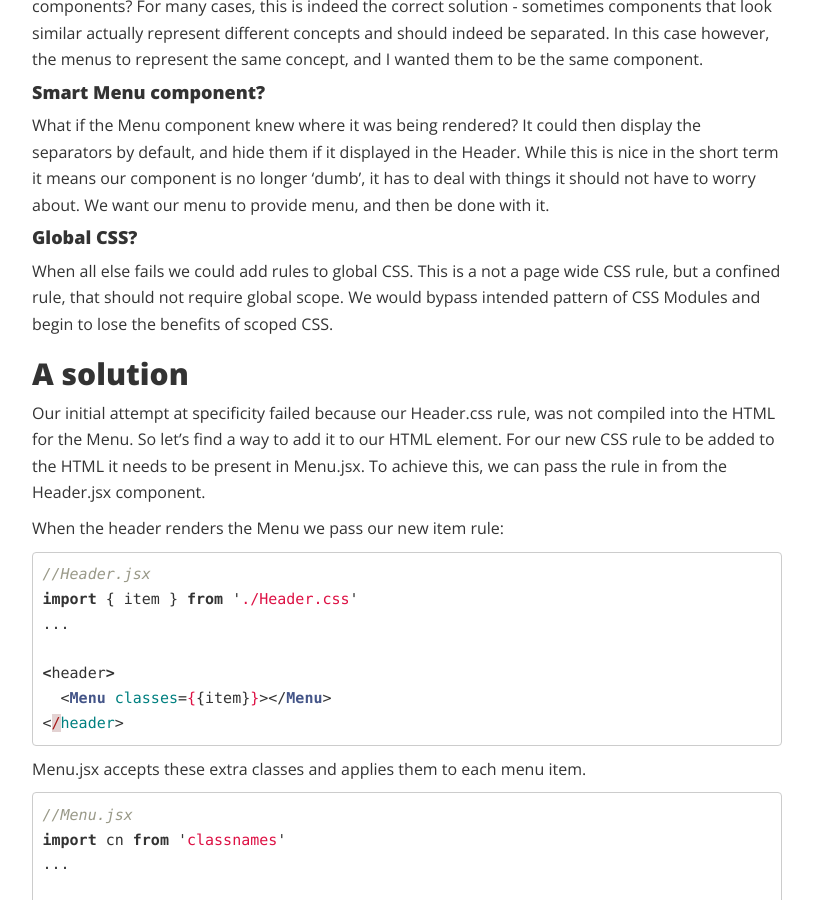
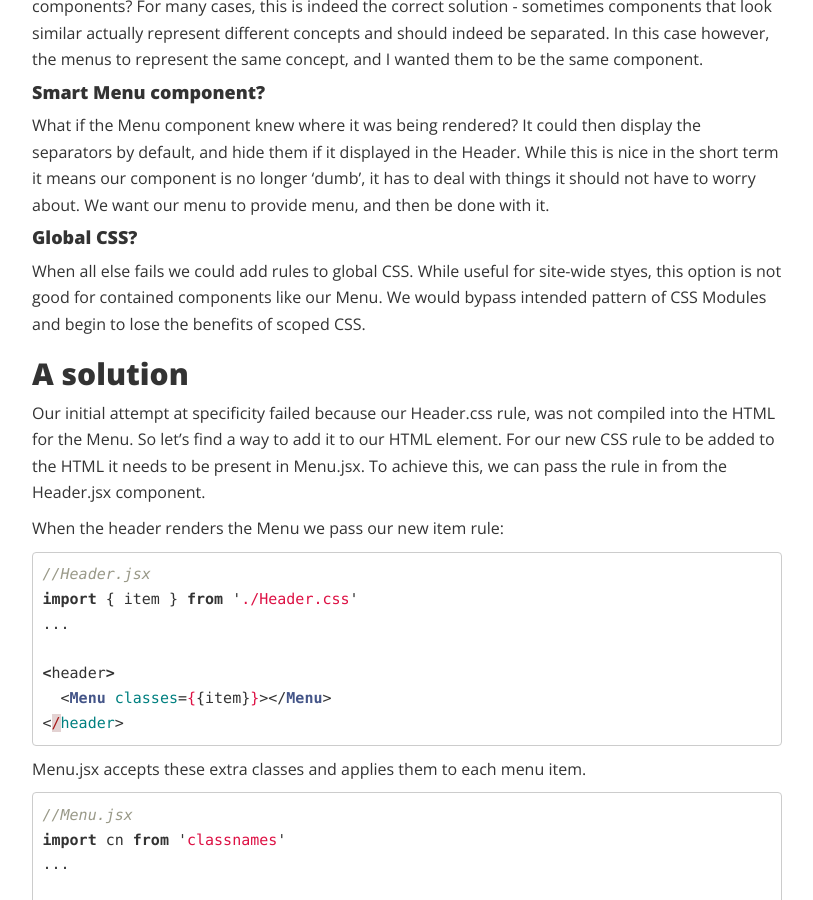
Before and after one commit to liefery-it-legacy/blog, a Jekyll site: the page built from _posts/2018-02-27-overriding-styles-with-CSS-modules.md, in a window 1280 px wide and 900 px high, scrolled down 3812 px. Shown: the whole window, without its empty margins (53-866 px from the left). Built offline with Jekyll 4.4.1, drawn with Linux system fonts in a browser that asks for light colours; nearby versions of some CDN libraries; comment, search, counter and statistics services are not loaded; some of the changed text lies outside the part shown.

Commit message:
punctuation

```diff
--- a/_posts/2018-02-27-overriding-styles-with-CSS-modules.md
+++ b/_posts/2018-02-27-overriding-styles-with-CSS-modules.md
@@ -123,7 +123,7 @@ What if the Menu component knew where it was being rendered? It could then displ
 component is no longer 'dumb', it has to deal with things it should not have to worry about. We want our menu to provide  menu, and then be done with it.
 
 #### Global CSS?
- When all else fails we could add rules to global CSS. This is a not a page wide CSS rule, but a confined rule, that should not require global scope. We would bypass intended pattern of CSS Modules and begin to lose the benefits of scoped CSS.
+ When all else fails we could add rules to global CSS. While useful for site-wide styes, this option is not good for contained components like our Menu. We would bypass intended pattern of CSS Modules and begin to lose the benefits of scoped CSS.
 
 ## A solution
 Our initial attempt at specificity failed because our Header.css rule, was not compiled into the HTML for the Menu. So let's find a way to add it to our HTML element. For our new CSS rule to be added to the HTML it needs to be present in Menu.jsx. To achieve this, we can pass the rule in from the Header.jsx component.
@@ -176,7 +176,7 @@ We have successfully used specificity to override a style using CSS Modules.
 
 
 ## What's next?
-Wanting a parent component to alter the styles of a child component turns out to not be such a rare scenario. Thankfully there is a great discussion in progress and a new [CSS-Modules proposal](https://github.com/css-modules/css-modules/issues/147) to make this issue simpler with the introduction of a new `:external` keyword in CSS. The proposal is a recommended read with some interesting discussions. In the mean time, always go for the simplest solution and know that your old friend specificity is always there for you.
+Wanting a parent component to alter the styles of a child component turns out to not be such a rare scenario. Thankfully there is a great discussion in progress and a new [CSS-Modules proposal](https://github.com/css-modules/css-modules/issues/147) to make this issue simpler with the introduction of a new `:external` keyword in CSS. The proposal is a recommended read with some interesting discussions. In the mean time, always go for the simplest solution, and know that your old friend specificity is always there for you.
 
 
 _Have you had this problem? How did you solve it? Let us know your thoughts in the comments below!_
```
